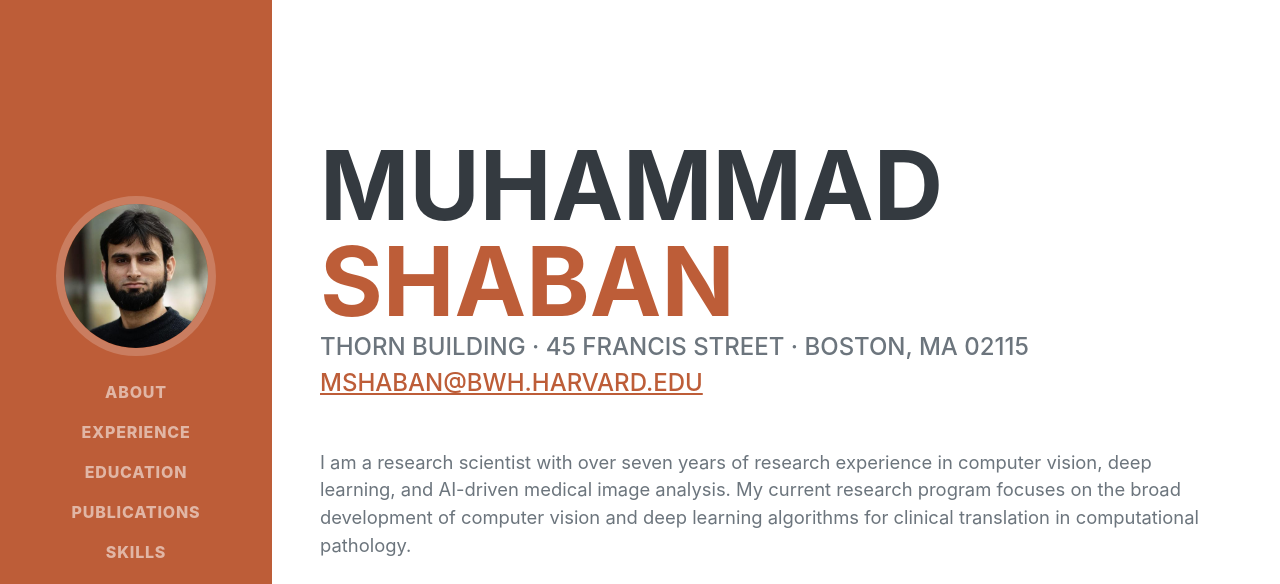
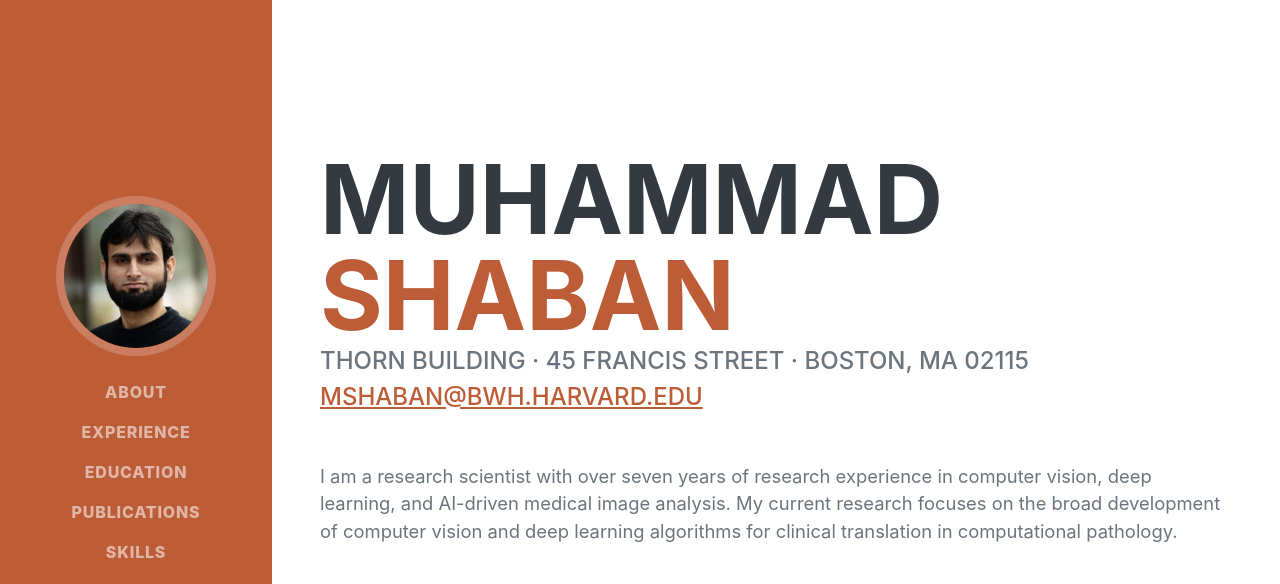
Before and after one commit to m-shaban/m-shaban.github.io, a plain HTML site: page index.html in a window 1280 px wide. Shown: the top 584 px of the page. Drawn offline with nearby package versions, Linux system fonts and the light colour scheme; a web font is replaced by a local one.

Commit message:
Update index.html

```diff
--- a/index.html
+++ b/index.html
@@ -47,7 +47,7 @@
                          Thorn Building · 45 Francis Street · Boston, MA 02115
                         <a href="mailto:mshaban@bwh.harvard.edu">mshaban@bwh.harvard.edu</a>
                     </div>
-                    <p class="lead mb-5">I am a research scientist with over seven years of research experience in computer vision, deep learning, and AI-driven medical image analysis. My current research program focuses on the broad development of computer vision and deep learning algorithms for clinical translation in computational pathology.</p>
+                    <p class="lead mb-5">I am a research scientist with over seven years of research experience in computer vision, deep learning, and AI-driven medical image analysis. My current research focuses on the broad development of computer vision and deep learning algorithms for clinical translation in computational pathology.</p>
                     <div class="social-icons">
                         <a class="social-icon" href="https://scholar.google.com.pk/citations?hl=en&user=8-nvcSQAAAAJ"><i class="fab fa-google"></i></a>
 						<a class="social-icon" href="https://github.com/m-shaban"><i class="fab fa-github"></i></a>
```
